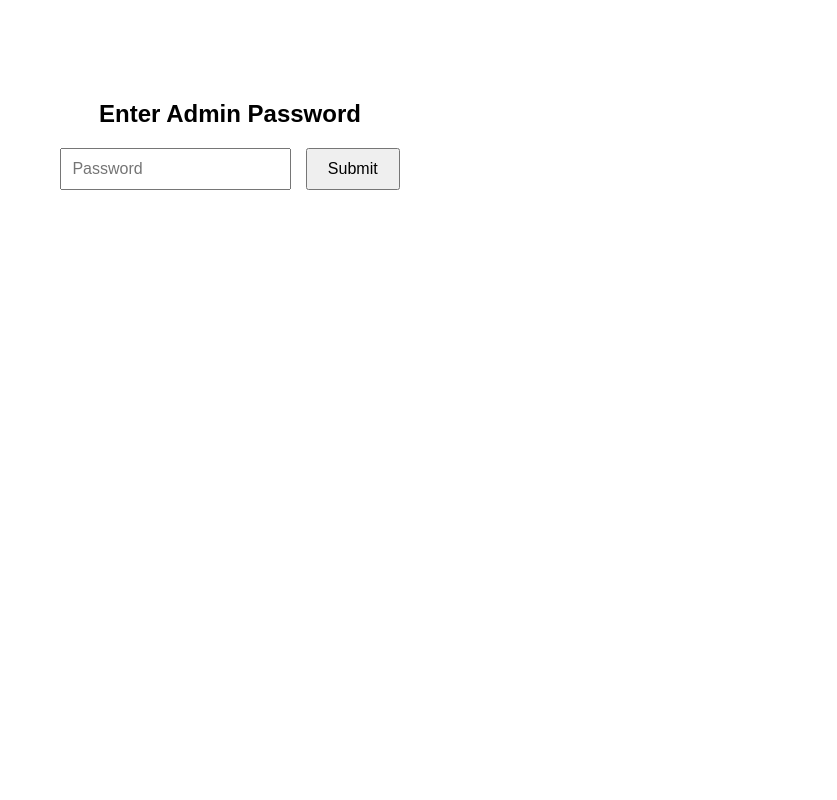
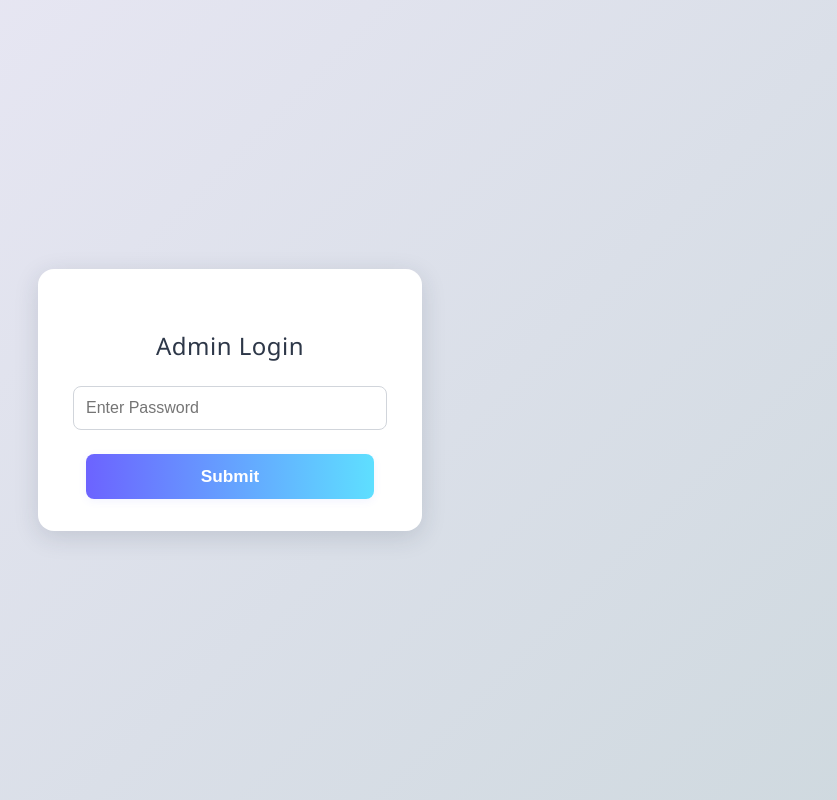
Before and after one commit to skibiditoile3qb/SpeedStarsGameHub, a website: page views/admin.html in a window 1280 px wide. Shown: the whole page, without its empty margins (410-1247 px from the left). Drawn offline with Linux system fonts and the light colour scheme.

Commit message:
Update admin.html

```diff
--- a/views/admin.html
+++ b/views/admin.html
@@ -5,25 +5,66 @@
   <title>Admin Panel</title>
   <style>
     body {
-      font-family: sans-serif;
+      background: linear-gradient(135deg, #ece9f7 0%, #cfd9df 100%);
+      min-height: 100vh;
+      display: flex;
+      align-items: center;
+      justify-content: center;
+      font-family: 'Segoe UI', Arial, sans-serif;
+      margin: 0;
+    }
+    .login-card {
+      background: #fff;
+      padding: 2.5rem 2rem 2rem 2rem;
+      border-radius: 16px;
+      box-shadow: 0 6px 24px 0 rgba(34, 45, 65, 0.15);
+      min-width: 320px;
+      max-width: 95vw;
       text-align: center;
-      margin-top: 100px;
     }
-    input {
-      padding: 10px;
-      font-size: 16px;
+    .login-card h2 {
+      margin-bottom: 1.5rem;
+      color: #2d3748;
+      font-weight: 500;
+      letter-spacing: 0.5px;
     }
-    button {
-      padding: 10px 20px;
-      font-size: 16px;
-      margin-left: 10px;
+    .login-card input[type="password"] {
+      width: 90%;
+      padding: 12px;
+      margin-bottom: 1.2rem;
+      border: 1px solid #d1d5db;
+      border-radius: 8px;
+      font-size: 1rem;
+      transition: border 0.2s;
+      outline: none;
+    }
+    .login-card input[type="password"]:focus {
+      border: 1.5px solid #6c63ff;
+      box-shadow: 0 0 0 2px #f0f0ff;
+    }
+    .login-card button {
+      width: 90%;
+      padding: 12px;
+      background: linear-gradient(90deg, #6c63ff 0%, #5edfff 100%);
+      border: none;
+      border-radius: 8px;
+      color: #fff;
+      font-size: 1.08rem;
+      font-weight: 600;
+      cursor: pointer;
+      margin-top: 0.3rem;
+      transition: background 0.2s;
+      box-shadow: 0 2px 8px 0 rgba(92,99,255,0.08);
+    }
+    .login-card button:hover {
+      background: linear-gradient(90deg, #5edfff 0%, #6c63ff 100%);
     }
   </style>
 </head>
 <body>
-  <h2>Enter Admin Password</h2>
-  <form action="/admin" method="post">
-    <input type="password" name="password" placeholder="Password" required />
+  <form class="login-card" action="/admin" method="post">
+    <h2>Admin Login</h2>
+    <input type="password" name="password" placeholder="Enter Password" required />
     <button type="submit">Submit</button>
   </form>
 </body>
```
